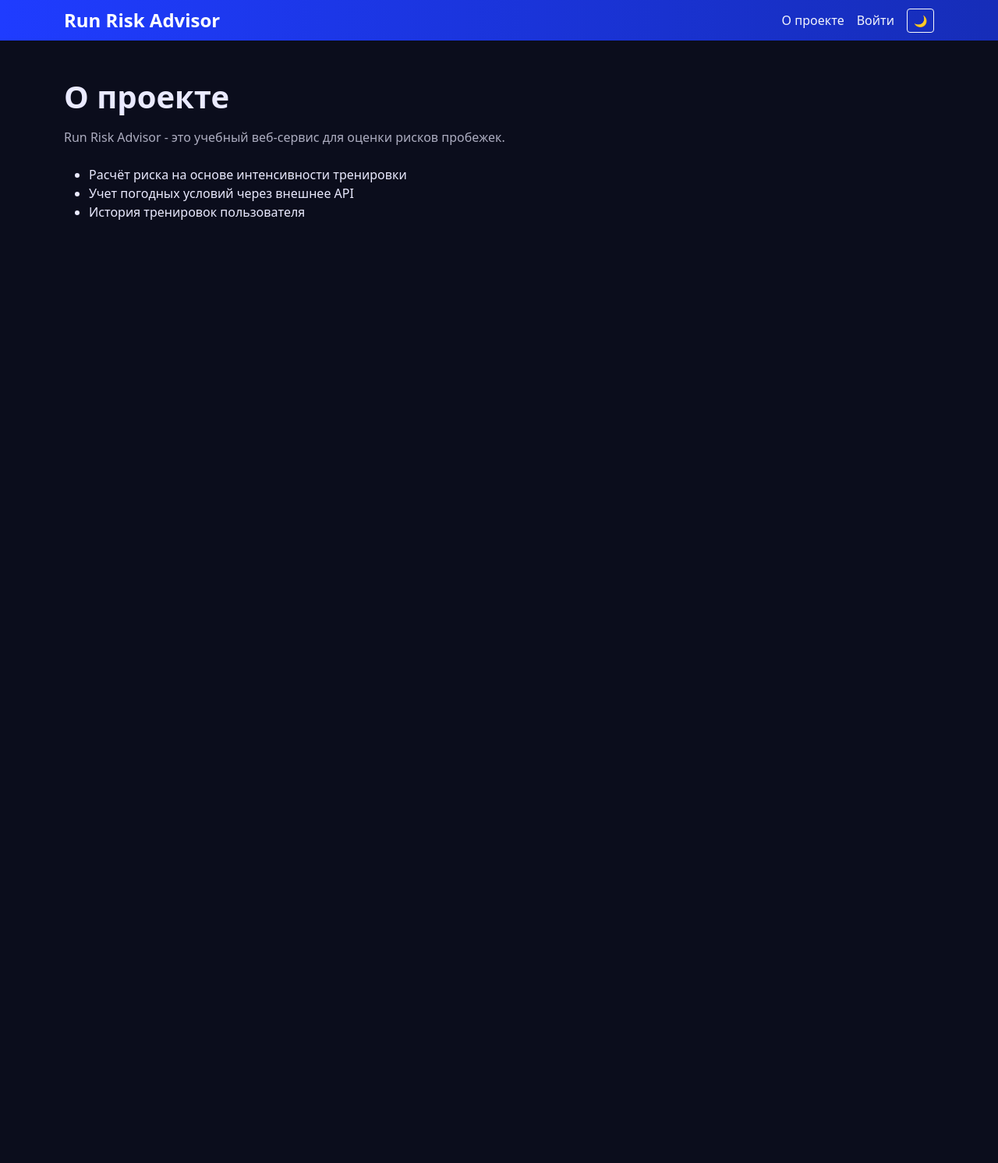
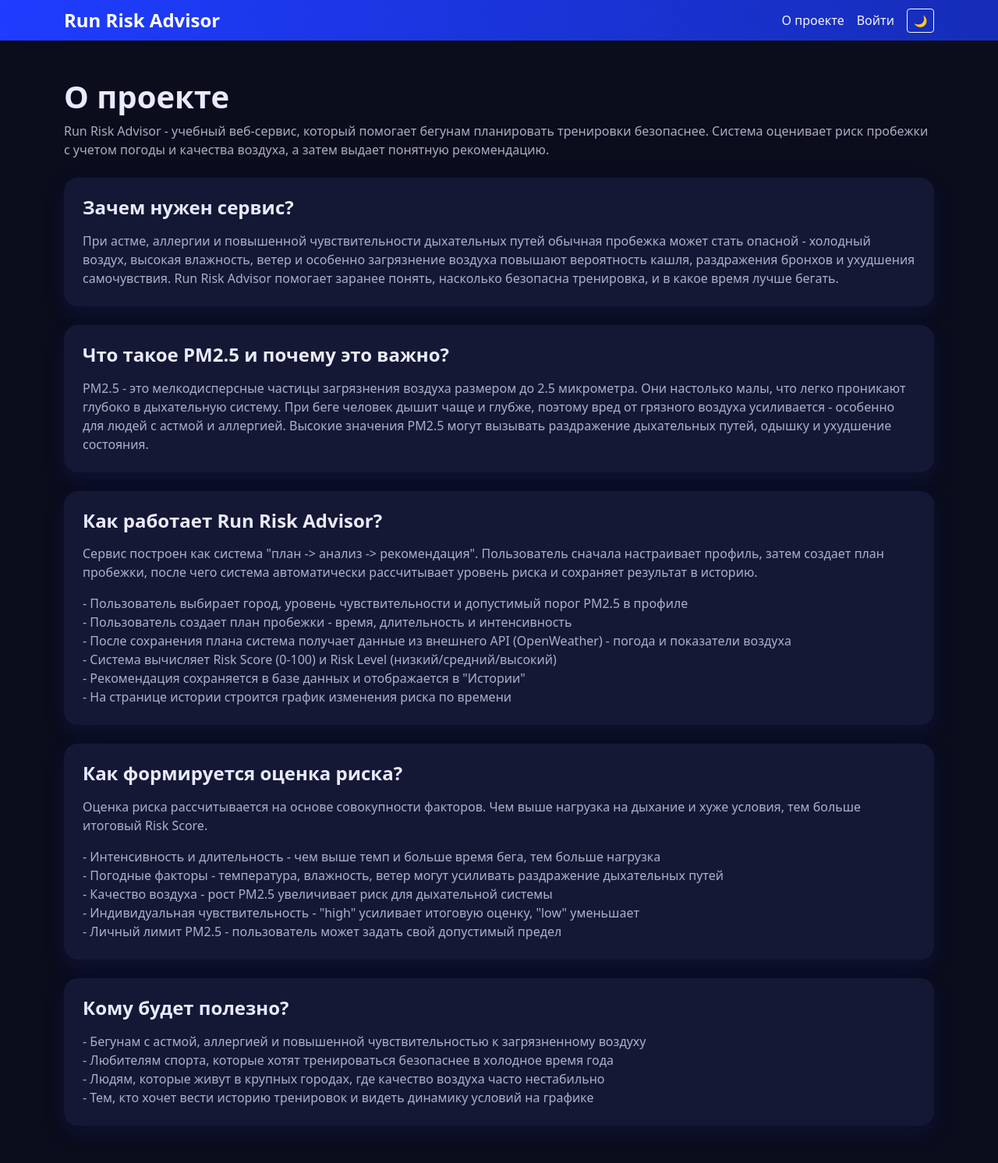
Before and after one commit to VaveyNL/run-risk-advisor, a Django app: page /about/ in a window 1280 px wide. Shown: the whole page at 78% size. Before the commit the page ends 282 px from the top, so only its background shows below. Run offline with Django 4.2, Linux system fonts and the light colour scheme.

Commit message:
Доработка проекта и обновление страницы «О проекте»

```diff
--- a/config/urls.py
+++ b/config/urls.py
@@ -1,7 +1,14 @@
 from django.contrib import admin
 from django.urls import path, include
+from core import views as core_views
 
 urlpatterns = [
     path("admin/", admin.site.urls),
+
+    path("accounts/login/", core_views.login_view, name="login"),
+    path("accounts/logout/", core_views.logout_view, name="logout"),
+
+    path("accounts/", include("django.contrib.auth.urls")),
+
     path("", include("core.urls")),
 ]
--- a/core/__init__.py
+++ b/core/__init__.py
@@ -0,0 +1 @@
+default_app_config = "core.apps.CoreConfig"
--- a/core/apps.py
+++ b/core/apps.py
@@ -1,4 +1,3 @@
-import os
 from django.apps import AppConfig
 
 
@@ -7,6 +6,4 @@
     name = "core"
 
     def ready(self):
-        if os.environ.get("RUN_MAIN") != "true":
-            return
         import core.signals
--- a/core/urls.py
+++ b/core/urls.py
@@ -1,12 +1,11 @@
 from django.urls import path
-from django.contrib.auth.views import LogoutView
 from . import views
 
 urlpatterns = [
     path("", views.index, name="index"),
     path("about/", views.about, name="about"),
     path("login/", views.login_view, name="login"),
-    path("logout/", LogoutView.as_view(next_page="/"), name="logout"),
+    path("logout/", views.logout_view, name="logout"),
     path("profile/", views.profile, name="profile"),
     path("run/create/", views.create_run_plan, name="create_run_plan"),
     path("recommendations/", views.recommendation_list, name="recommendation_list"),
--- a/core/views.py
+++ b/core/views.py
@@ -1,5 +1,5 @@
 from django.contrib.auth.decorators import login_required
-from django.contrib.auth import login
+from django.contrib.auth import login, logout
 from django.shortcuts import render, redirect
 from django.contrib.auth.forms import AuthenticationForm
 
@@ -17,15 +17,22 @@
 
 
 def login_view(request):
+    next_url = request.GET.get("next") or "/"
+
     if request.method == "POST":
         form = AuthenticationForm(request, data=request.POST)
         if form.is_valid():
             login(request, form.get_user())
-            return redirect("/")
+            return redirect(request.POST.get("next") or "/")
     else:
         form = AuthenticationForm()
 
-    return render(request, "core/login.html", {"form": form})
+    return render(request, "core/login.html", {"form": form, "next": next_url})
+
+
+def logout_view(request):
+    logout(request)
+    return redirect("/")
 
 
 @login_required
@@ -36,6 +43,7 @@
         form = ProfileForm(request.POST, instance=profile)
         if form.is_valid():
             form.save()
+            return redirect("/profile/")
     else:
         form = ProfileForm(instance=profile)
 
@@ -63,9 +71,11 @@
 def recommendation_list(request):
     profile, _ = UserProfile.objects.get_or_create(user=request.user)
 
-    recommendations = Recommendation.objects.filter(
-        run_plan__profile=profile
-    ).select_related("run_plan").order_by("run_plan__planned_start")
+    recommendations = (
+        Recommendation.objects.filter(run_plan__profile=profile)
+        .select_related("run_plan")
+        .order_by("run_plan__planned_start")
+    )
 
     graph = build_risk_graph(recommendations)
 
--- a/templates/core/about.html
+++ b/templates/core/about.html
@@ -1,16 +1,91 @@
 {% extends "core/base.html" %}
 {% block content %}
 
-<h1 class="fw-bold mb-3">О проекте</h1>
+<div class="mb-4">
+    <h1 class="fw-bold">О проекте</h1>
+    <p class="text-muted mb-0">
+        Run Risk Advisor - учебный веб-сервис, который помогает бегунам планировать тренировки безопаснее.
+        Система оценивает риск пробежки с учетом погоды и качества воздуха, а затем выдает понятную рекомендацию.
+    </p>
+</div>
 
-<p class="text-muted">
-    Run Risk Advisor - это учебный веб-сервис для оценки рисков пробежек.
-</p>
+<div class="card p-4 mb-4">
+    <h4 class="fw-bold mb-3">Зачем нужен сервис?</h4>
+    <p class="text-muted mb-0">
+        При астме, аллергии и повышенной чувствительности дыхательных путей обычная пробежка может стать
+        опасной - холодный воздух, высокая влажность, ветер и особенно загрязнение воздуха повышают вероятность
+        кашля, раздражения бронхов и ухудшения самочувствия. Run Risk Advisor помогает заранее понять, насколько
+        безопасна тренировка, и в какое время лучше бегать.
+    </p>
+</div>
 
-<ul class="mt-4">
-    <li>Расчёт риска на основе интенсивности тренировки</li>
-    <li>Учет погодных условий через внешнее API</li>
-    <li>История тренировок пользователя</li>
-</ul>
+<div class="card p-4 mb-4">
+    <h4 class="fw-bold mb-3">Что такое PM2.5 и почему это важно?</h4>
+    <p class="text-muted mb-0">
+        PM2.5 - это мелкодисперсные частицы загрязнения воздуха размером до 2.5 микрометра. Они настолько малы,
+        что легко проникают глубоко в дыхательную систему. При беге человек дышит чаще и глубже, поэтому вред от
+        грязного воздуха усиливается - особенно для людей с астмой и аллергией. Высокие значения PM2.5 могут
+        вызывать раздражение дыхательных путей, одышку и ухудшение состояния.
+    </p>
+</div>
+
+<div class="card p-4 mb-4">
+    <h4 class="fw-bold mb-3">Как работает Run Risk Advisor?</h4>
+
+    <p class="text-muted">
+        Сервис построен как система "план -> анализ -> рекомендация".
+        Пользователь сначала настраивает профиль, затем создает план пробежки, после чего система автоматически
+        рассчитывает уровень риска и сохраняет результат в историю.
+    </p>
+
+    <div class="text-muted">
+        - Пользователь выбирает город, уровень чувствительности и допустимый порог PM2.5 в профиле
+        <br>
+        - Пользователь создает план пробежки - время, длительность и интенсивность
+        <br>
+        - После сохранения плана система получает данные из внешнего API (OpenWeather) - погода и показатели воздуха
+        <br>
+        - Система вычисляет Risk Score (0-100) и Risk Level (низкий/средний/высокий)
+        <br>
+        - Рекомендация сохраняется в базе данных и отображается в "Истории"
+        <br>
+        - На странице истории строится график изменения риска по времени
+    </div>
+</div>
+
+<div class="card p-4 mb-4">
+    <h4 class="fw-bold mb-3">Как формируется оценка риска?</h4>
+
+    <p class="text-muted">
+        Оценка риска рассчитывается на основе совокупности факторов.
+        Чем выше нагрузка на дыхание и хуже условия, тем больше итоговый Risk Score.
+    </p>
+
+    <div class="text-muted">
+        - Интенсивность и длительность - чем выше темп и больше время бега, тем больше нагрузка
+        <br>
+        - Погодные факторы - температура, влажность, ветер могут усиливать раздражение дыхательных путей
+        <br>
+        - Качество воздуха - рост PM2.5 увеличивает риск для дыхательной системы
+        <br>
+        - Индивидуальная чувствительность - "high" усиливает итоговую оценку, "low" уменьшает
+        <br>
+        - Личный лимит PM2.5 - пользователь может задать свой допустимый предел
+    </div>
+</div>
+
+<div class="card p-4 mb-4">
+    <h4 class="fw-bold mb-3">Кому будет полезно?</h4>
+
+    <div class="text-muted">
+        - Бегунам с астмой, аллергией и повышенной чувствительностью к загрязненному воздуху
+        <br>
+        - Любителям спорта, которые хотят тренироваться безопаснее в холодное время года
+        <br>
+        - Людям, которые живут в крупных городах, где качество воздуха часто нестабильно
+        <br>
+        - Тем, кто хочет вести историю тренировок и видеть динамику условий на графике
+    </div>
+</div>
 
 {% endblock %}
--- a/templates/core/login.html
+++ b/templates/core/login.html
@@ -10,6 +10,8 @@
                 {% csrf_token %}
                 {{ form.as_p }}
 
+                <input type="hidden" name="next" value="{{ next }}">
+
                 <button type="submit" class="btn btn-royal w-100 mt-3">
                     Войти
                 </button>
--- /dev/null
+++ b/templates/registratiion/login.html
@@ -0,0 +1 @@
+{% extends "core/login.html" %}
```
Also changed, not shown: config/settings.py (+44 -12 lines), requirements.txt (+15 -5 lines), templates/registratiion/logged_out.html (added, +7 -0 lines).
